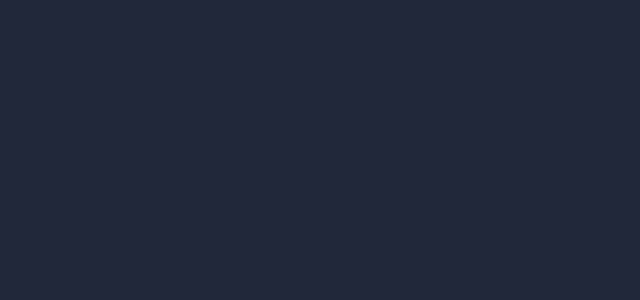
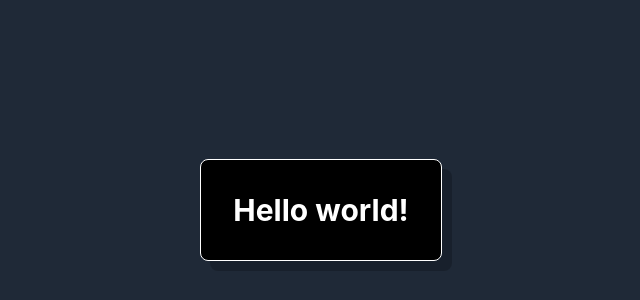
Before and after one commit to ibrahimAlphaSquad/animations, a JavaScript app: page / in a window 1280 px wide. Shown: the part 190-490 px from the top of the page, without its empty margins (319-959 px from the left). Built offline with nearby package versions, Linux system fonts and the light colour scheme; the HTML template or start-up script is replaced by a standard one.

Commit message:
simple animations changes

```diff
--- a/src/App.js
+++ b/src/App.js
@@ -5,8 +5,15 @@ function App() {
     <div className="flex justify-center items-center h-screen m-auto bg-gray-800">
       <motion.div
         className="border border-white rounded-lg p-8"
-        initial={{ opacity: 0 }}
-        animate={{ x: 100 }}>
+        animate={{
+          x: 0,
+          backgroundColor: "#000",
+          boxShadow: "10px 10px 0 rgba(0, 0, 0, 0.2)",
+          position: "fixed",
+          transitionEnd: {
+            display: "none",
+          },
+        }}>
         <h1 className="text-3xl font-bold text-white">
           Hello world!
         </h1>
```
